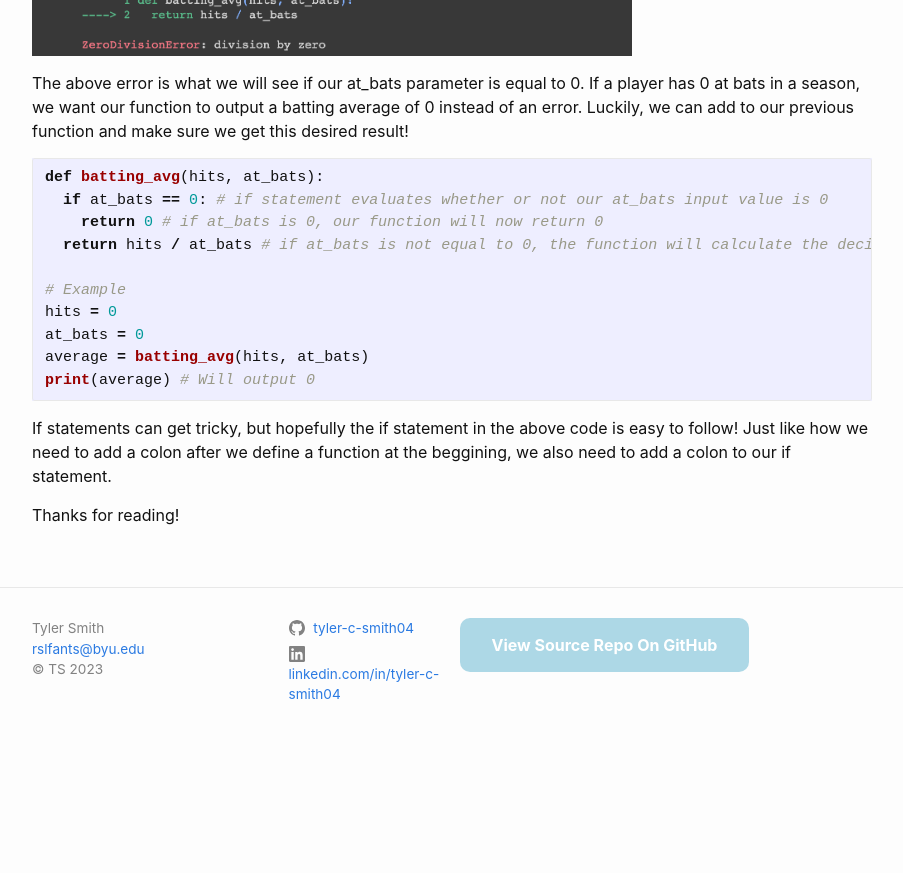
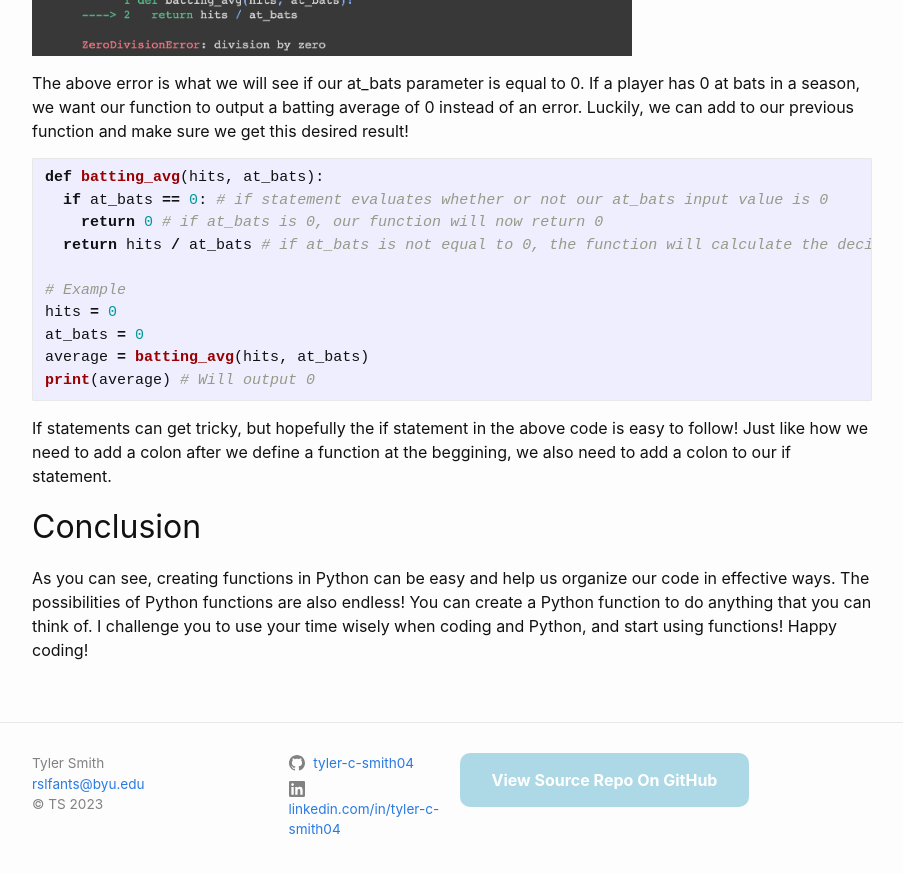
Before and after one commit to tyler-c-smith04/blog, a Jekyll site: the page built from _posts/2023-10-09-python-functions.md, in a window 1280 px wide and 900 px high, scrolled down 1731 px. Shown: the top 873 px of the window, without its empty margins (188-1091 px from the left). Built offline with Jekyll 4.4.1, drawn with Linux system fonts in a browser that asks for light colours; comment, search, counter and statistics services are not loaded; before the commit the page ends 2496 px from its top, so only the background shows below that; some of the changed text lies outside the part shown.

Commit message:
Update 2023-10-09-python-functions.md

````diff
--- a/_posts/2023-10-09-python-functions.md
+++ b/_posts/2023-10-09-python-functions.md
@@ -26,7 +26,7 @@ def function_name(parameters):
 ```
 
 * Parameters: In the parantheses after our function's name, we will input information. The code that follows underneath will define what our function's parameters (input values) do and what our desired outcome with those parameters are.
-* Return: When we add input values into our function, we can output information using 'return'
+* Return: When we add input values into our function, we can output information using 'return'.
 
 Let's walk through an example function together:
 
@@ -66,4 +66,6 @@ print(average) # Will output 0
 
 If statements can get tricky, but hopefully the if statement in the above code is easy to follow! Just like how we need to add a colon after we define a function at the beggining, we also need to add a colon to our if statement.
 
-Thanks for reading!
+<h2>Conclusion</h2>
+
+As you can see, creating functions in Python can be easy and help us organize our code in effective ways. The possibilities of Python functions are also endless! You can create a Python function to do anything that you can think of. I challenge you to use your time wisely when coding and Python, and start using functions! Happy coding!
````
